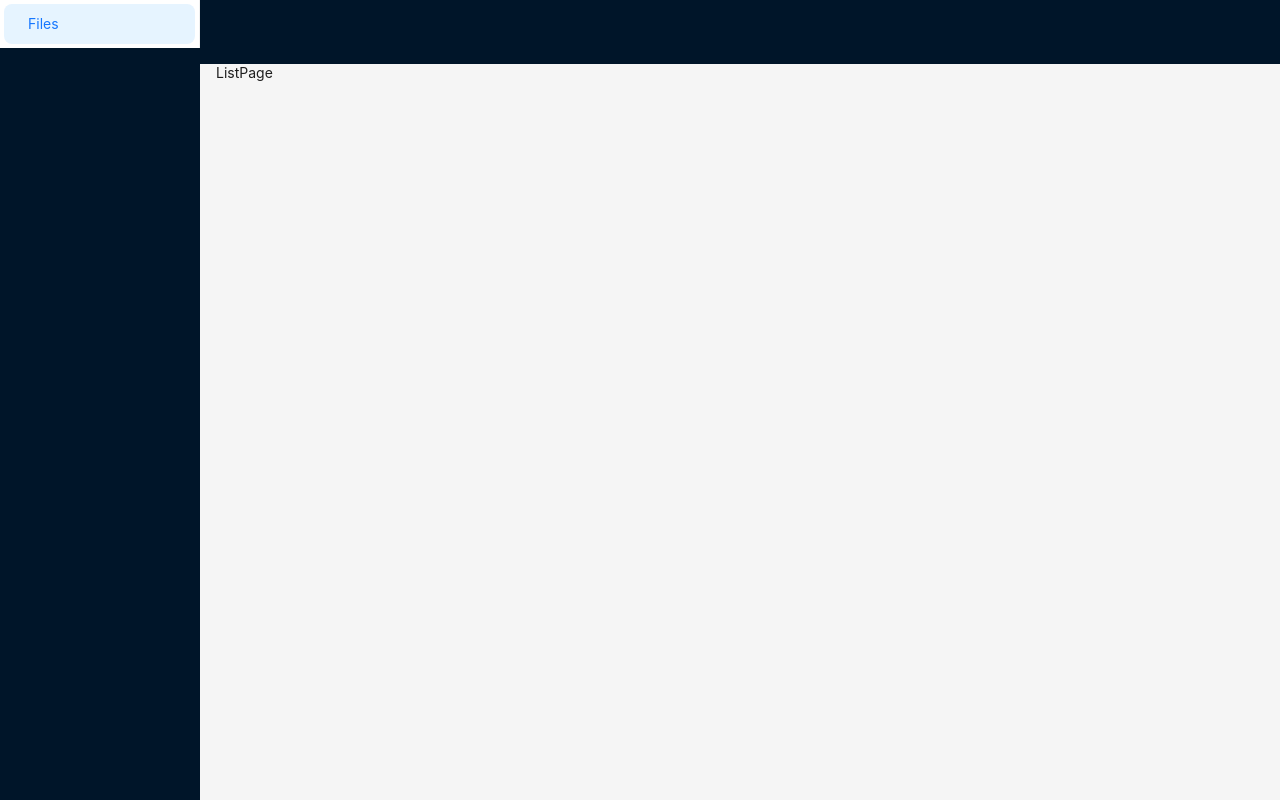
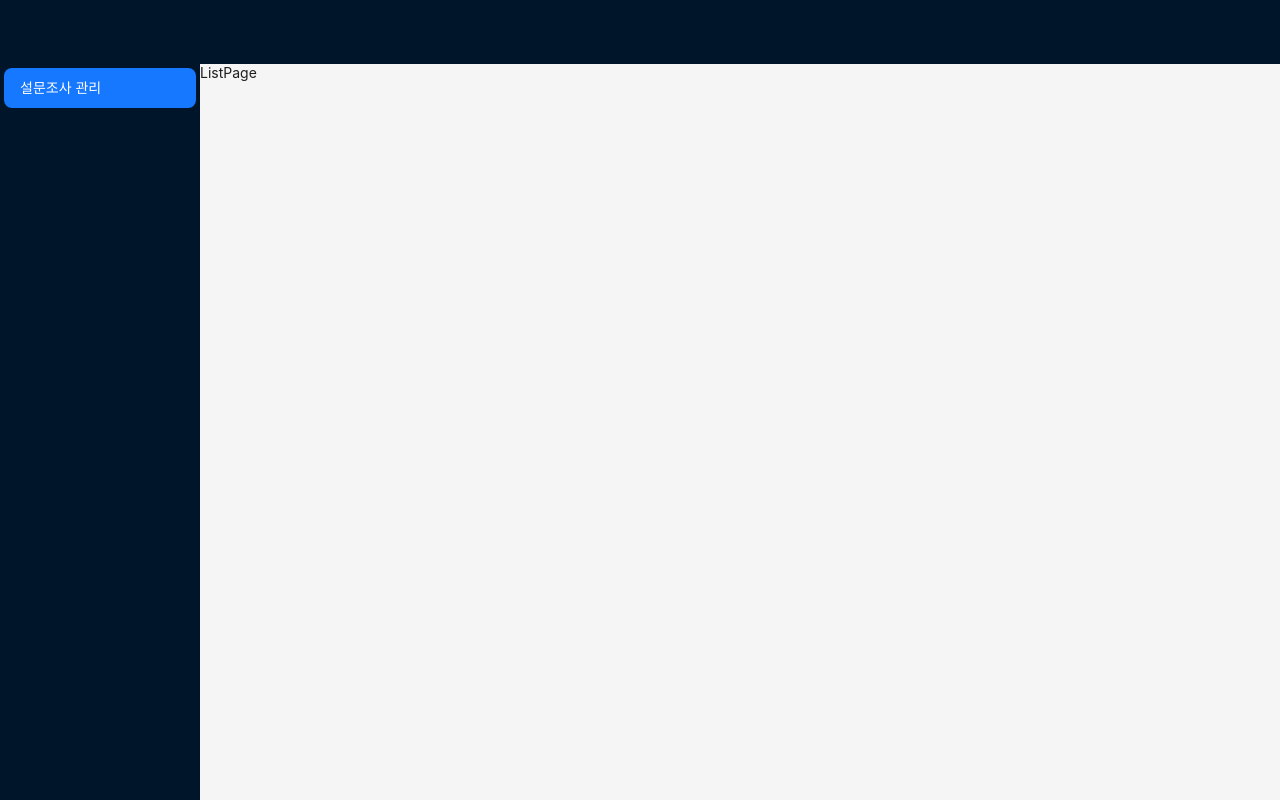
Before and after one commit to hyesom2/survey-pie, a React (Vite) app in the folder survey-pie-admin/: page / in a window 1280 px wide. Built offline with nearby package versions, Linux system fonts and the light colour scheme.

Commit message:
✨ Install Ant Design - Chapter15-4. Ant Design 설치

```diff
--- a/survey-pie-admin/src/App.jsx
+++ b/survey-pie-admin/src/App.jsx
@@ -2,9 +2,9 @@ import ListPage from './pages/ListPage';
 
 function App() {
   return (
-    <>
+    <div className="App">
       <ListPage />
-    </>
+    </div>
   );
 }
 
--- a/survey-pie-admin/src/layouts/MainLayout.jsx
+++ b/survey-pie-admin/src/layouts/MainLayout.jsx
@@ -5,14 +5,14 @@ function MainLayout({ children }) {
   return (
     <Layout style={{ minHeight: '100vh' }}>
       <Sider>
-        <div className="demo-logo-vertical" />
-        <Menu defaultSelectedKeys={['1']} mode="inline">
-          <Menu.Item key="1">Files</Menu.Item>
+        <div className="logo" style={{ height: 64 }} />
+        <Menu theme="dark" defaultSelectedKeys={['1']}>
+          <Menu.Item key="1">설문조사 관리</Menu.Item>
         </Menu>
       </Sider>
       <Layout>
         <Header />
-        <Content style={{ margin: '0 16px' }}>{children}</Content>
+        <Content>{children}</Content>
       </Layout>
     </Layout>
   );
```
